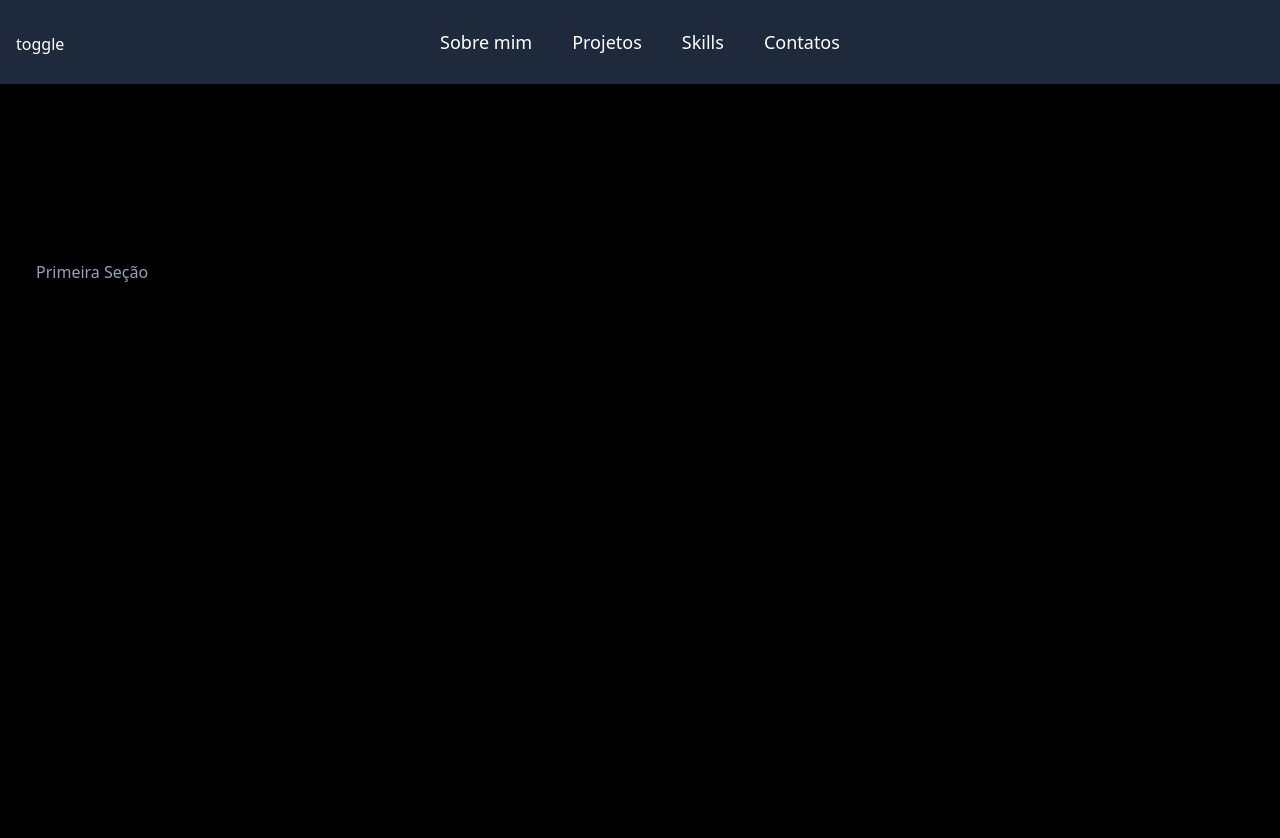
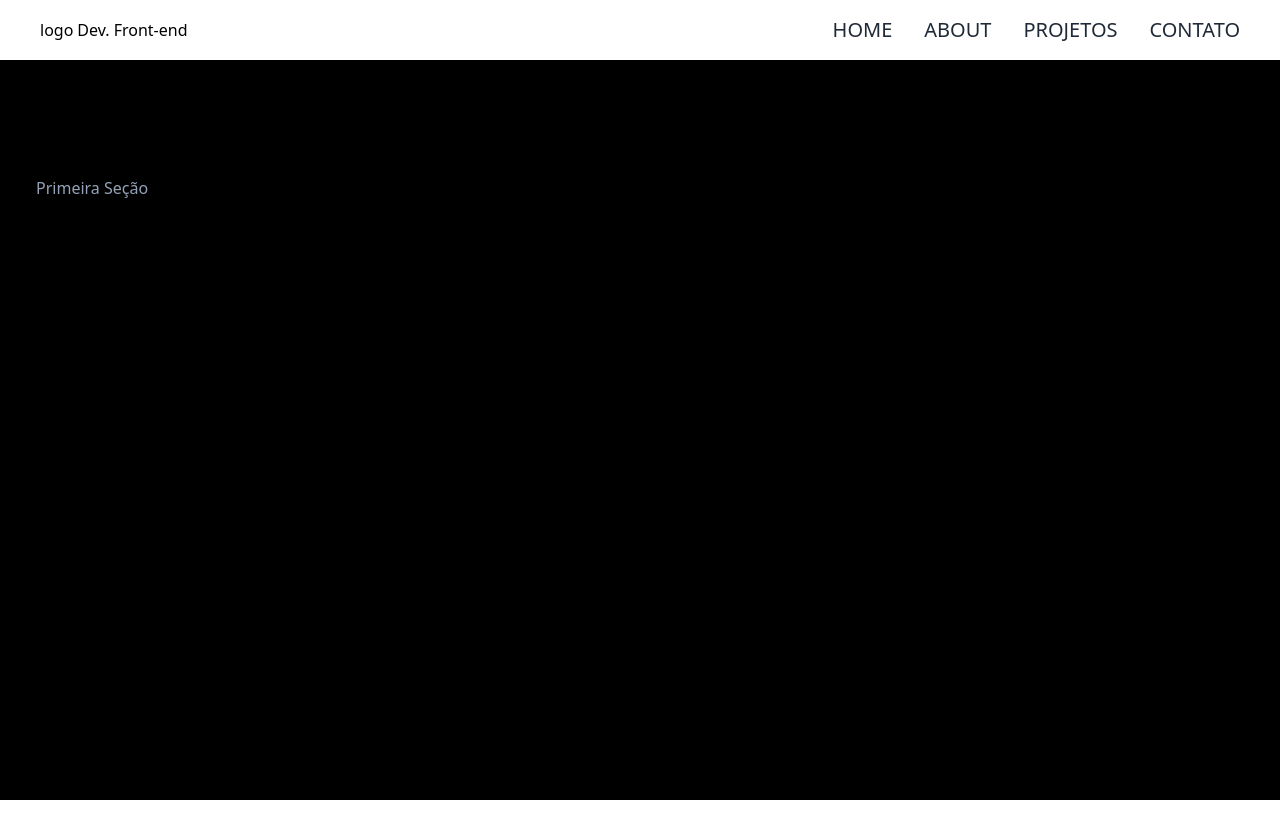
Before and after one commit to Iann-rst/tailwindcss-portfolio, a React (Vite) app: page / in a window 1280 px wide. Shown: the top 838 px of the page. After the commit the page ends 800 px from the top, so only its background shows below. Built offline with nearby package versions, Linux system fonts and the light colour scheme.

Commit message:
feat: componente Header

```diff
--- a/src/components/Header/index.tsx
+++ b/src/components/Header/index.tsx
@@ -1,54 +1,50 @@
 import { useState } from 'react';
 
+import { List, X } from 'phosphor-react';
+
 export function Header() {
+
+  const links = [
+    { name: "HOME", link: "#home" },
+    { name: "ABOUT", link: "#about" },
+    { name: "PROJETOS", link: "/" },
+    { name: "CONTATO", link: "/" },
+  ]
+
   const [menuMobile, setMenuMobile] = useState(false);
+
 
   function handleOpenMenuMobile() {
     setMenuMobile(!menuMobile);
   }
 
   return (
-    <header>
-      <nav
-        className={`bg-slate-800 text-white py-7 flex items-center justify-around ${menuMobile ? 'h-screen' : ''}`}>
-
-        <div className="absolute md:top-8 top-4 left-4" >
-          toggle
+    <header className='shadow-md w-full fixed top-0 left-0'>
+      <nav className='md:flex items-center justify-between bg-white py-4 md:px-10 px-7'>
+        <div className='cursor-pointer flex items-center'>
+          <span className='mr-1 '>logo</span>
+          Dev. Front-end
         </div>
 
-        <ul className={`${menuMobile ? 'flex flex-col items-center text-4xl gap-20' : 'hidden'} md:text-lg md:flex md:gap-10`}>
-          <li>
-            <a href="#about" className="hover:text-orange-400">
-              Sobre mim
-            </a>
-          </li>
-          <li>
-            <a href="" className="hover:text-orange-400">
-              Projetos
-            </a>
-          </li>
+        <div className='text-3xl absolute right-8 top-4 cursor-pointer md:hidden' onClick={handleOpenMenuMobile}>
+          {menuMobile ? <X weight='bold' /> : <List weight="bold" />}
+        </div>
 
-          <li>
-            <a href="" className="hover:text-orange-400">
-              Skills
-            </a>
-          </li>
-
-          <li>
-            <a href="" className="hover:text-orange-400">
-              Contatos
-            </a>
-          </li>
+        <ul className={`
+          md:flex md:items-center md:pb-0 pb-12 absolute md:static
+          bg-white md:z-auto z-[-1] left-0 w-full md:w-auto md:pl-0 pl-9
+          transition-all duration-700 ease-in
+          ${menuMobile ? 'top-[3.6rem] opacity-100' : 'top-[-490px]  opacity-0'}
+          md:opacity-100
+        `}>
+          {links.map((link) => (
+            <li key={link.name} className='md:ml-8 text-xl md:my-0 my-7' onClick={handleOpenMenuMobile}>
+              <a href={link.link} className='text-gray-800 hover:text-gray-400 duration-500'>{link.name}</a>
+            </li>
+          ))}
         </ul>
 
-        <button onClick={handleOpenMenuMobile} className="md:hidden absolute top-4 right-4">
-          <div className="w-10 h-1 bg-orange-400 mb-1"></div>
-          <div className="w-10 h-1 bg-orange-400 mb-1"></div>
-          <div className="w-10 h-1 bg-orange-400 mb-1"></div>
-        </button>
-      </nav >
-
-
+      </nav>
     </header >
   )
 }
```
